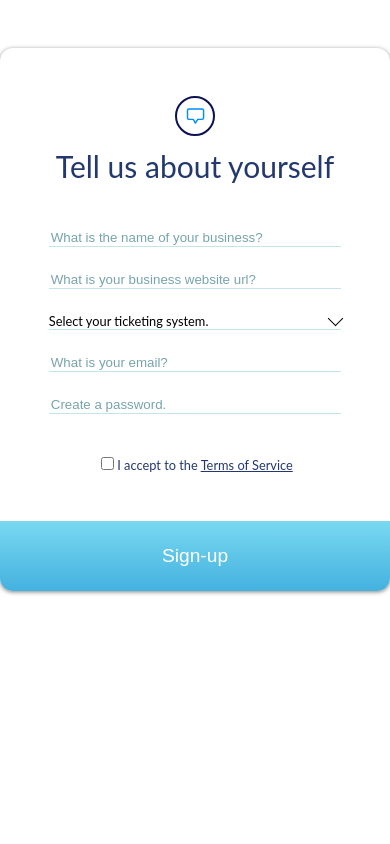
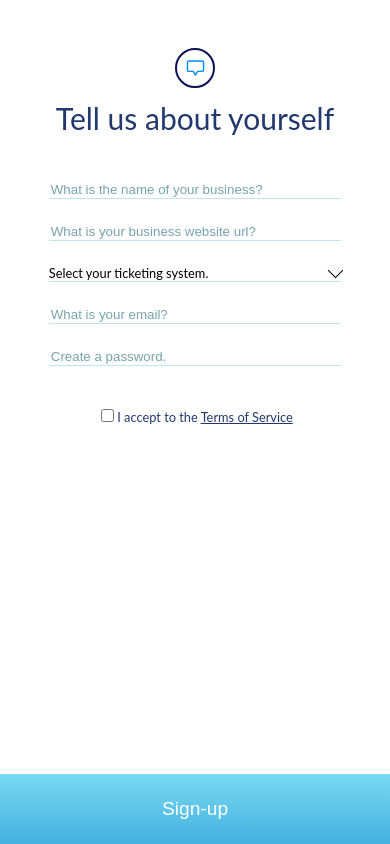
Before and after one commit to dionlow/react-starter-template, a React (Create React App) app: page / in a window 390 px wide. Built offline with nearby package versions, Linux system fonts and the light colour scheme.

Commit message:
Adds some readme docs, updates metadata

```diff
--- a/public/index.html
+++ b/public/index.html
@@ -7,7 +7,7 @@
     <meta name="theme-color" content="#000000" />
     <meta
       name="description"
-      content="Web site created using create-react-app"
+      content="a simple form app"
     />
     <link rel="apple-touch-icon" href="%PUBLIC_URL%/logo192.png" />
     <!--
@@ -24,7 +24,7 @@
       work correctly both with client-side routing and a non-root public URL.
       Learn how to configure a non-root public URL by running `npm run build`.
     -->
-    <title>React App</title>
+    <title>Simplr Form App</title>
   </head>
   <body>
     <noscript>You need to enable JavaScript to run this app.</noscript>
--- a/src/styles.module.css
+++ b/src/styles.module.css
@@ -65,3 +65,22 @@
 .signupButton:hover {
   opacity: .9;
 }
+
+/* Mobile and Small Tablet Styles */
+@media only screen and (max-width: 600px) {
+  .container {
+    margin-top: unset;   /* Remove Top Margin*/
+  }
+
+  .formContainer {
+    box-shadow: unset;   /* Remove Form Borders */
+    border-radius: unset;
+  }
+
+  /* Move Button to Bottom */
+  .signupButton {
+    position: absolute;
+    bottom: 0;
+    border-radius: unset;
+  }
+}
--- a/src/useForm/validation/password/index.js
+++ b/src/useForm/validation/password/index.js
@@ -1,5 +1,7 @@
 import { ERROR_STRINGS } from "../constants"
 
+const MIN_LENGTH = 8
+const MAX_LENGTH = 15
 // 8 to 15 characters which contain at least one lowercase letter, one uppercase letter, one numeric digit, and one special character
 const PASSWORD_REGEX = /^(?=.*\d)(?=.*[a-z])(?=.*[A-Z])(?=.*[^a-zA-Z0-9])(?!.*\s).{8,15}$/
 
@@ -9,7 +11,7 @@ const PASSWORD_REGEX = /^(?=.*\d)(?=.*[a-z])(?=.*[A-Z])(?=.*[^a-zA-Z0-9])(?!.*\s
 export const onPasswordValidates = (pass) => {
   if (!pass || pass?.length === 0) return ERROR_STRINGS.PASSWORD_REQUIRED
 
-  if (pass?.length < 8 || pass?.length > 32) {
+  if (pass?.length < MIN_LENGTH || pass?.length > MAX_LENGTH) {
     return ERROR_STRINGS.VALID_PASSWORD_LENGTH
   }
 
```
Also changed, not shown: 1 other file (tests, documents, lock files or other folders).
